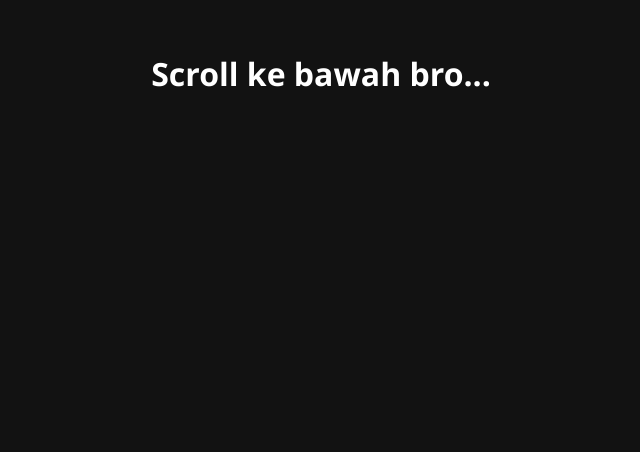
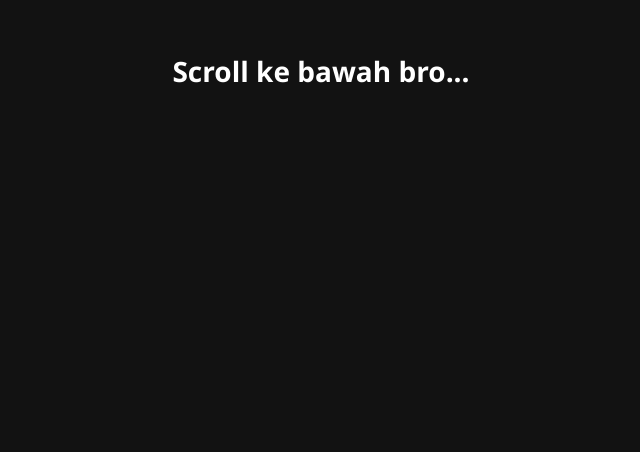
Before and after one commit to kanku-Oiric/belajar-coding-day-1, a plain HTML site: page index.html in a window 1280 px wide. Shown: the part 348-800 px from the top of the page, without its empty margins (319-959 px from the left). Drawn offline with Linux system fonts and the light colour scheme.

Commit message:
Update style.css

```diff
--- a/style.css
+++ b/style.css
@@ -9,7 +9,9 @@ body {
 }
 
 .konten-atas h1 {
-  color: white;!importnan;
+  color: #ffffff !important;
+  font-size: 28px;
+    text-align: center;
   height: 100vh;
   display: flex;
   flex-direction: column;
```
